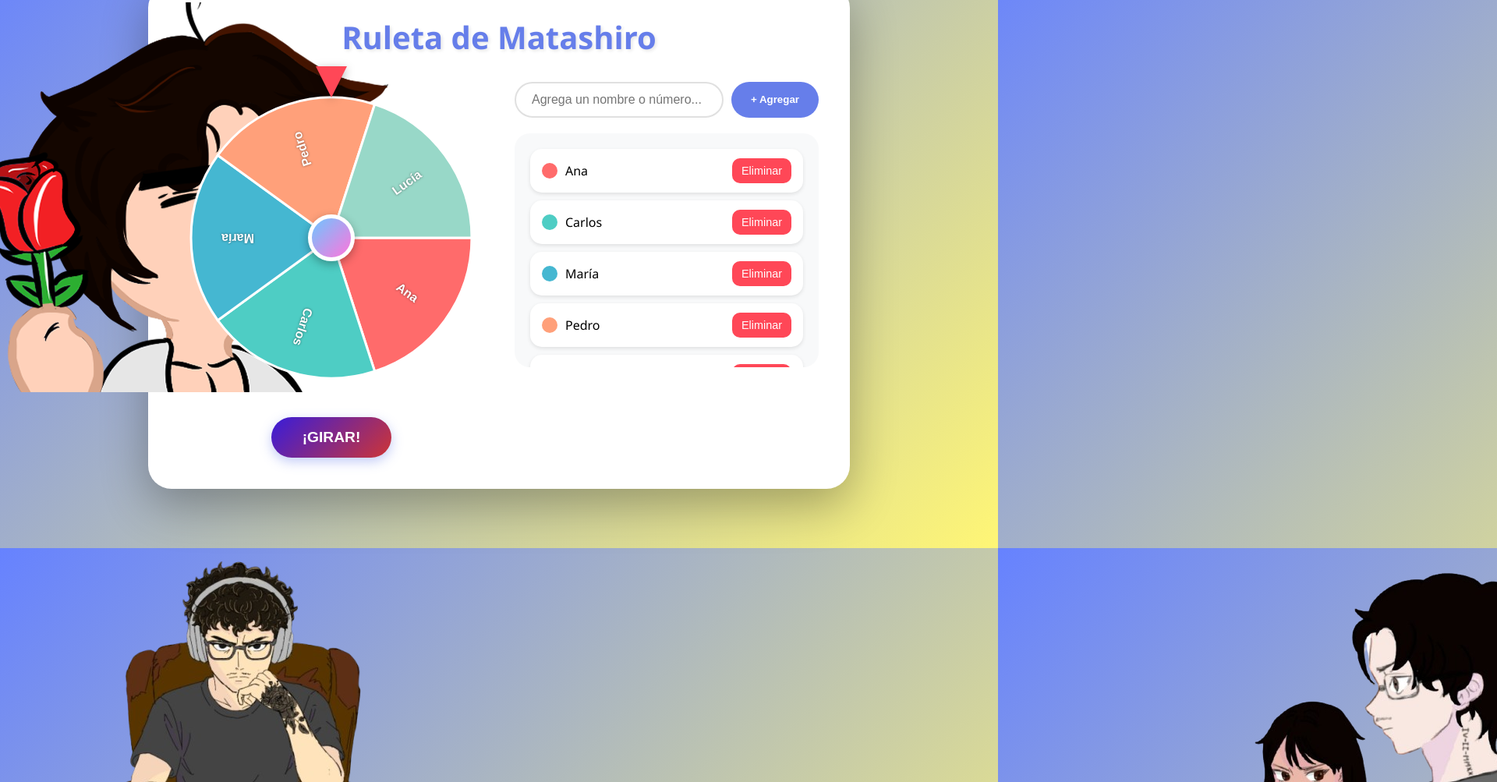
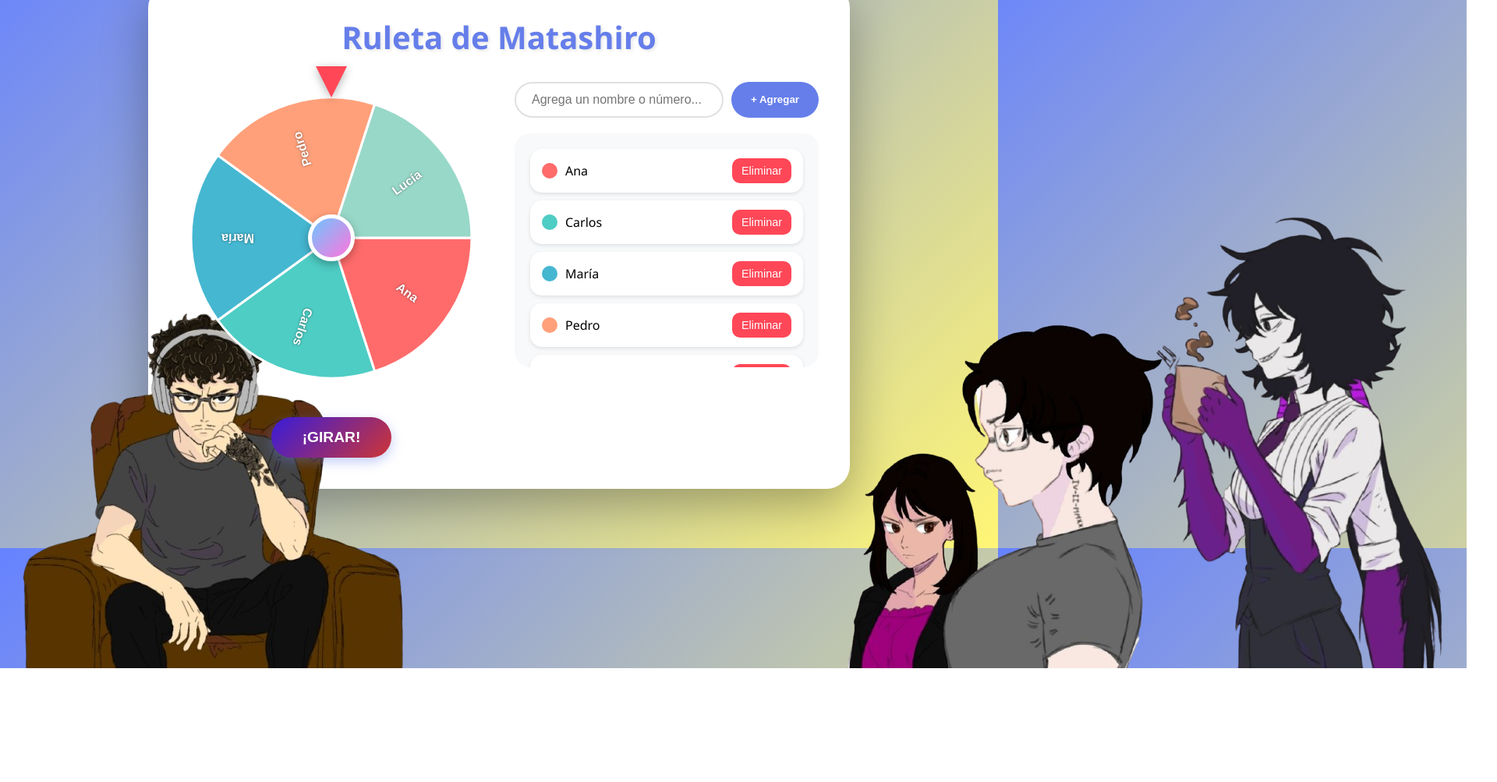
Before and after one commit to MatiasNeira2025/Ruleta, a plain HTML site: page index.html in a window 1280 px wide. Shown: the part 97-1100 px from the top of the page at 78% size, 1920 px wide, since content can reach past the window. After the commit the page ends 954 px from the top, so only its background shows below. Drawn offline with Linux system fonts and the light colour scheme.

Commit message:
Ruleta index.html

```diff
--- a/index.html
+++ b/index.html
@@ -299,12 +299,9 @@
     </style>
 </head>
 <body>
-    <meta name="viewport" content="width=device-width, initial-scale=1.0, maximum-scale=1.0, user-scalable=no">
-    <img src="cxnnard_goad.png" style="position: absolute; top: 100px; left: -1px;">
-    <img src="Ilustracion.png" style="position: absolute; top: 100px; left: 2000px;">
-    <img src="Captura_de_pantalla_2025-11-27_184757-removebg-preview.png" style="position: absolute; top: 693px; left: 2100px;">
-    <img src="GxUMxn0WMAESagQ-removebg-preview.png" style="position: absolute; top: 814px; left: 50px;">
-    <img src="GxoqO02WYAASpT3-removebg-preview.png" style="position: absolute; top: 828px; left: 1500px;">
+    <img src="Captura_de_pantalla_2025-11-27_184757-removebg-preview.png" style="position: absolute; top: 375px; left: 1450px;">
+    <img src="GxUMxn0WMAESagQ-removebg-preview.png" style="position: absolute; top: 496px; left: 5px;">
+    <img src="GxoqO02WYAASpT3-removebg-preview.png" style="position: absolute; top: 510px; left: 1000px;">
     <div class="container">
         <h1>Ruleta de Matashiro</h1>
 
```
